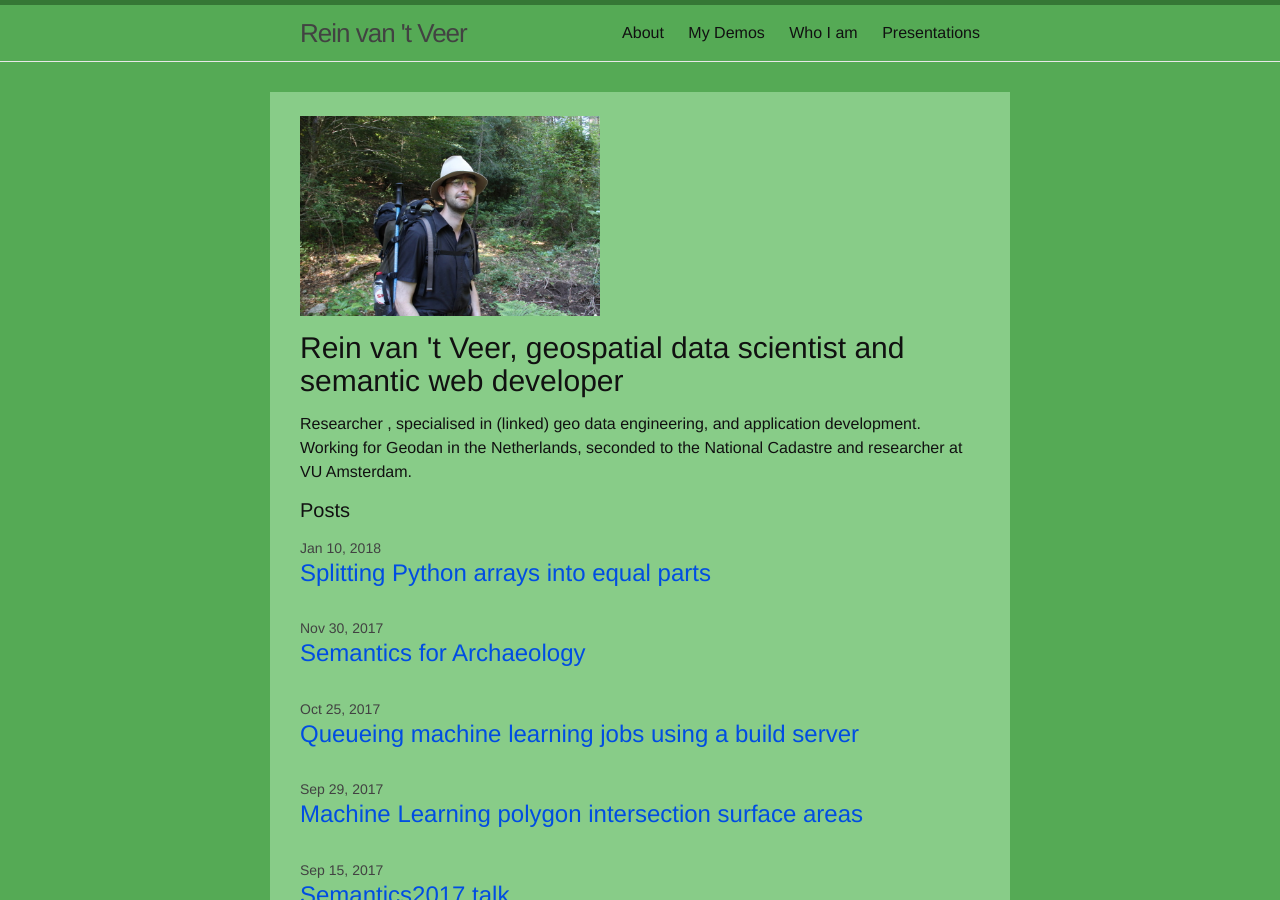
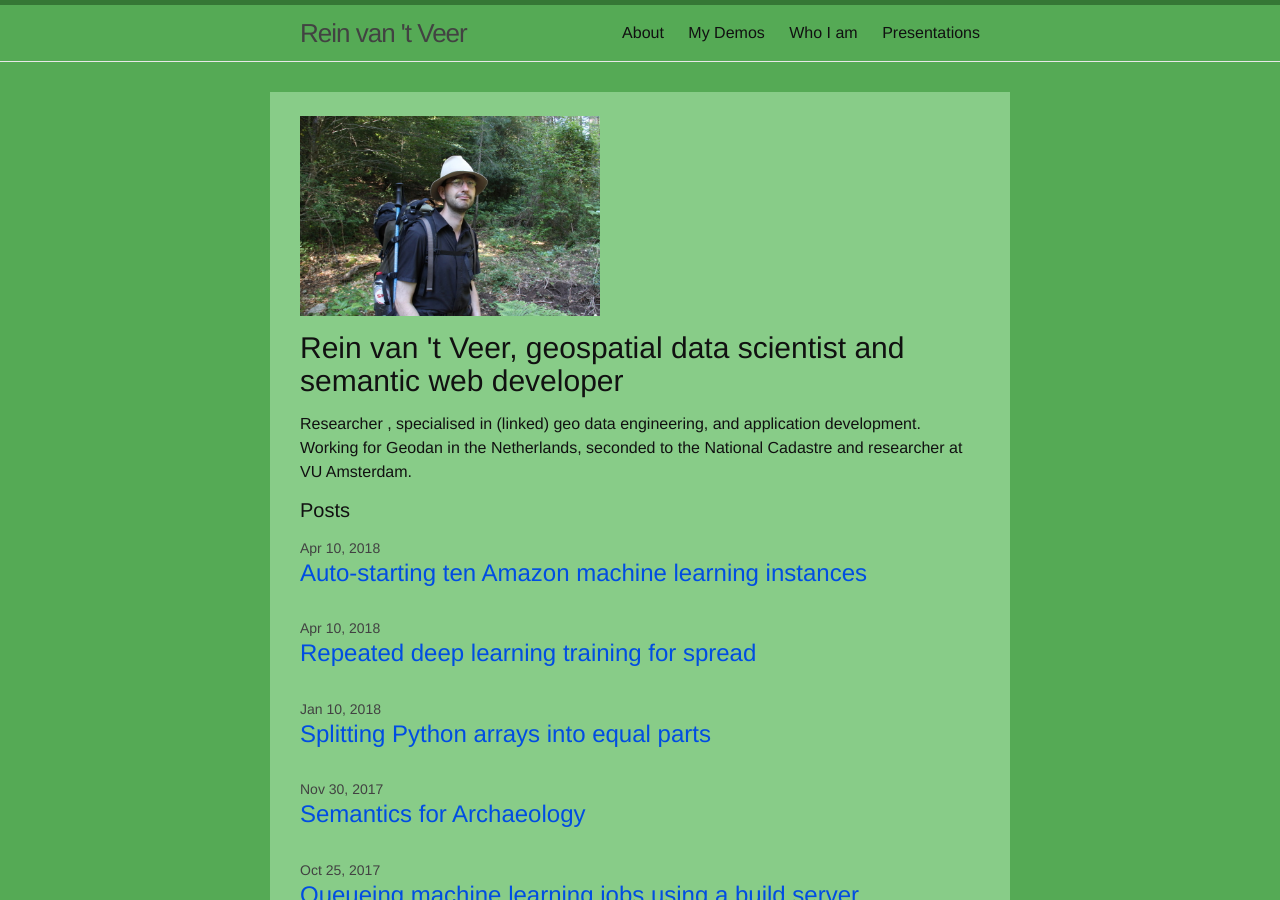
Before and after one commit to reinvantveer/reinvantveer.github.io, a Jekyll site: the page built from index.md, in a window 1280 px wide and 900 px high. Built offline with Jekyll 4.4.1, drawn with Linux system fonts in a browser that asks for light colours; comment, search, counter and statistics services are not loaded; some of the changed lines change nothing that is shown.

Commit message:
Add results spread post

```diff
--- a/_posts/2017-10-25-queue-ml-builds.md
+++ b/_posts/2017-10-25-queue-ml-builds.md
@@ -13,6 +13,9 @@ What's here:
 * configuring Apache web server to [expose the build server](#apache-configuration)
 * setting up a [build agent](#setting-up-the-build-agent)
 * configuring the [command line runner](#the-command-line-runner)
+
+## UPDATE
+There's a [sequel to this post](/2018/04/10/deep-learning-result-spread.html)
 
 ## Disclaimer
 Be careful with exposing services as described below, it's at your own risk. This is a setup that I use on a server that is easily removed and replaced without any loss of work, but if you want to integrate the setup below in a corporate network on a production environment, consult your security officer and deployment specialist on fine-tuning the setup. Many setup details below are based on Debian(-derived such as Ubuntu) systems, assuming that the dependencies for deep learning are already host-installed.
--- /dev/null
+++ b/_posts/2018-04-10-deep-learning-result-spread.md
@@ -0,0 +1,29 @@
+---
+layout: post
+title: Repeated deep learning training for spread
+comments: true
+---
+
+A few months ago, I wrote about the benefits of using a [build server to schedule deep learning training jobs](/2017/10/25/queue-ml-builds.html). The use of a build server greatly reduces the planning strain on doing multiple hyperparameter sweeps or neural net configurations over an extended time (say, the weekend). By fully automating the jobs in a build queue, any set of changes to a script, even the same script in different versions, can be executed and tested for performance without the versions getting in each other's way.
+
+Previous week, I added an extra level to this. So this blog could be considered part 2 in a series on executing model training sessions as automated builds.
+
+## Rationale
+Neural nets have the unfortunate property of being inexact. Not only in the right predictions, but also in the variance in accuracy over each training session. Depending on which data is fed to them and the randomized initialisation state of the net, accuracy performance varies between training sessions. Especially if there is not a lot of data to train on, these differences can be considerable. My neighborhoods task (predicting the number inhabitants based on the geometry) has an accuracy standard deviation of about sigma=0.015 on a mean of mu=0.66, which means that (assuming the distribution is normal) 95% of the session performance is between mu +/- 2 * sigma = [0.63, 0.69] which is a sizeable interval.
+
+There is a very important consequence that follows from this spread. It means that if I train a new model with different settings - say I tweak the learning rate a little - a single training session will tell me nothing about whether my new configuration performs better or worse, not if I do not know the performance spread of my model. Say the accuracy score of my new model configuration is 0.68 instead of 0.66. There's a good chance that it is within two standard deviations from the mean, which is as much to say that it could be just an outlier, a fluke. How do we know? By repeating our experiments.
+
+So, it is important to get an indication for the spread of the accuracy results. For this, we need to sample from the distribution. I'm going for 10 samples, more would be better but more samples means more compute time. Go wild on this if you need to be more certain, often I would be more comfortable knowing the spread of my results with twenty repeats instead of ten, but ten at least gives an indication of the spread and whether the adjustments we are making to our model actually contribute to a better model.
+
+Yes, repeat, ten times. Since I'm testing LSTM architectures, the compute time for these can be very high. Throw in a bi-directional layer here, a time-distributed dense layer there, tweak the LSTM hidden size a little and you're looking at hours of training for a decent 200-epoch training session. Repeat ten times sequentially on a single machine and you're looking at days for testing a single set of hyperparameters. Combine this with the time to process the results and it's going to be a very long season. Time to parallelize!
+
+## Horizontal parallelization
+If we can parallelize, things can be sped up. However, it is difficult to parallelize the training on the same machine. This has to do with memory management. The machine learning framework will try to fit as much data of the batch it is training on in (GPU if you have it) memory as it can. If, by the 8th parallel running training session the memory is full, the 9th session will throw an out of memory error. For a single session on one machine, however, the memory is managed more easily, so it's more manageable to parallelize horizontally (i.e. more machines) than vertically (a bigger machine with more resources).
+
+If we run our ten experiments on ten machines, we can run overnight some pretty heavy models. But, to keep costs under control, I want a fully automated pipeline. I don't want to spend my weekend (or night) looking overe my shoulder constantly to see if the model training has ended and my costly machine can be shut down to save costs. So, I have the following requirements:
+
+- The machines should only be fired up on a commit to my repository
+- The machines should automatically pick up the changes and execute the changed scripts only. [I already implemented this](/2017/10/25/queue-ml-builds.html).
+- The machines should shut down automatically, but only if the execution queue is empty. This prevents collisions between successful training sessions and commits that have been done in between. It doesn't matter if multiple in-between start-up triggers will occur in the meantime, the server doesn't double-boot or something.
+
+In the [next part](), we're going to create the listening script that fires up the machines.
--- /dev/null
+++ b/_posts/2018-04-10-starting-ten-machines.md
@@ -0,0 +1,7 @@
+---
+layout: post
+title: Auto-starting ten Amazon machine learning instances
+comments: true
+---
+
+This part is still to be written
```
